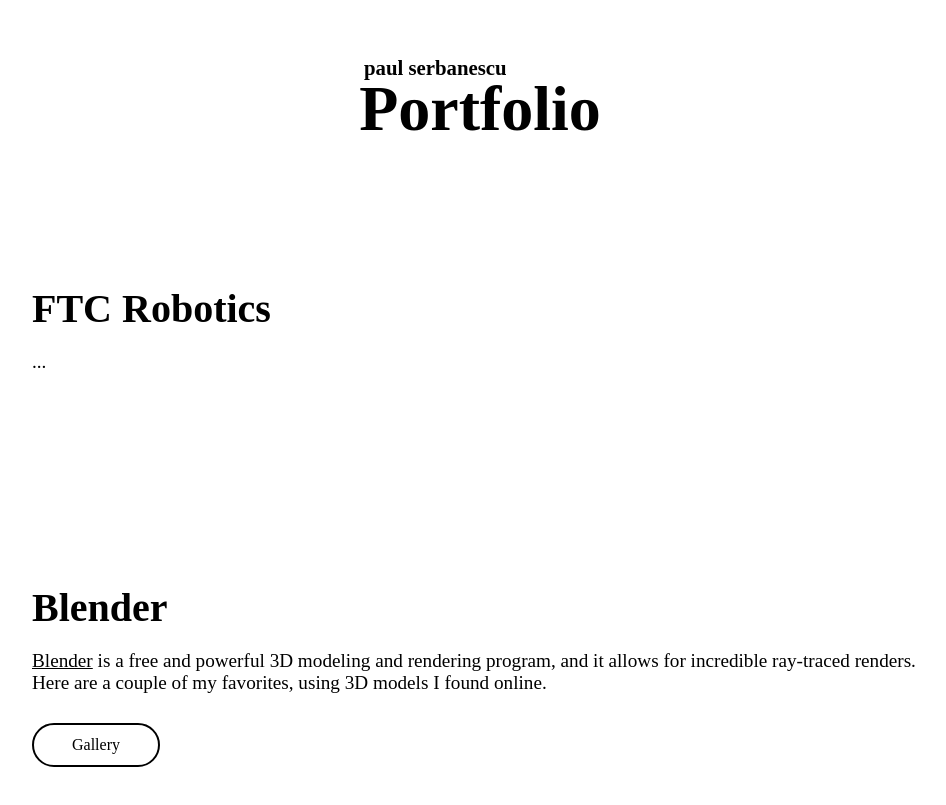
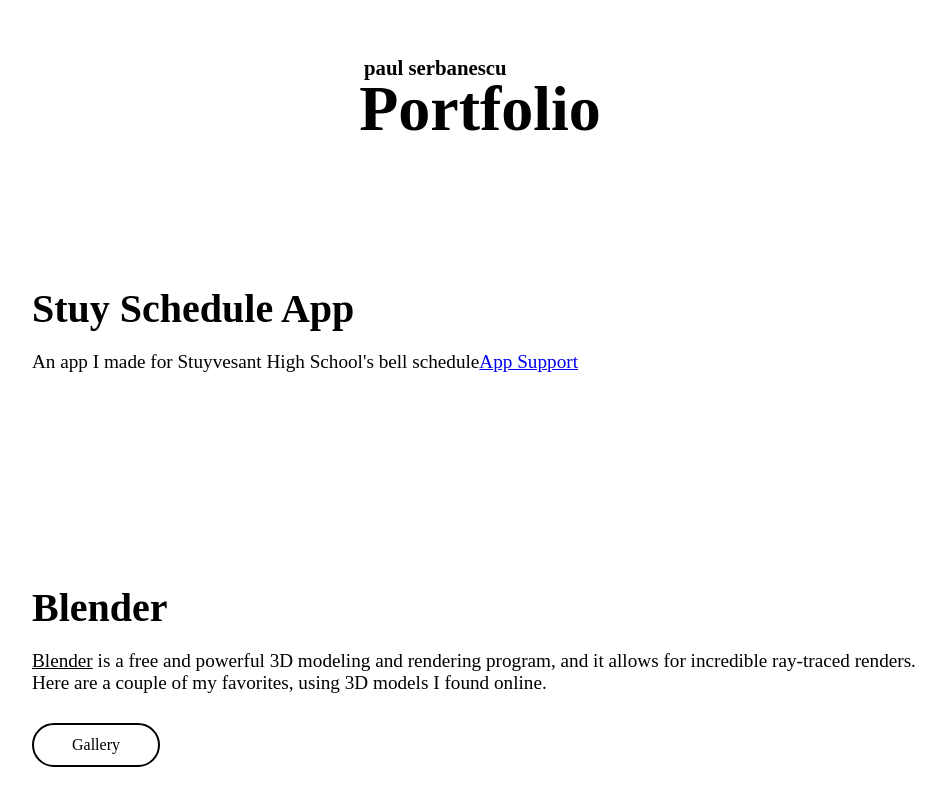
Before and after one commit to pserb/pserb-me-2024, a Next.js app: page /portfolio in a window 1280 px wide. Shown: the part 139-944 px from the top of the page, without its empty margins (160-1106 px from the left). Built offline with nearby package versions, Linux system fonts and the light colour scheme.

Commit message:
app support page

```diff
--- a/pages/portfolio.js
+++ b/pages/portfolio.js
@@ -22,8 +22,9 @@ export default function Home() {
         is a free and powerful 3D modeling and rendering program, and it allows for incredible ray-traced renders. Here are a couple of my favorites, using 3D models I found online.is a free and powerful 3D modeling and rendering program, and it allows for incredible ray-traced renders. Here are a couple of my favorites, using 3D models I found online.
         </Block> */}
 
-        <Block title="FTC Robotics">
-          ...
+        <Block title="Stuy Schedule App">
+          An app I made for Stuyvesant High School's bell schedule
+          <Link href="/appsupport">App Support</Link>
         </Block>
 
         <Block title="Blender" smallButton="Gallery">
```
Also changed, not shown: pages/appsupport.js (added, +8 -0 lines).
